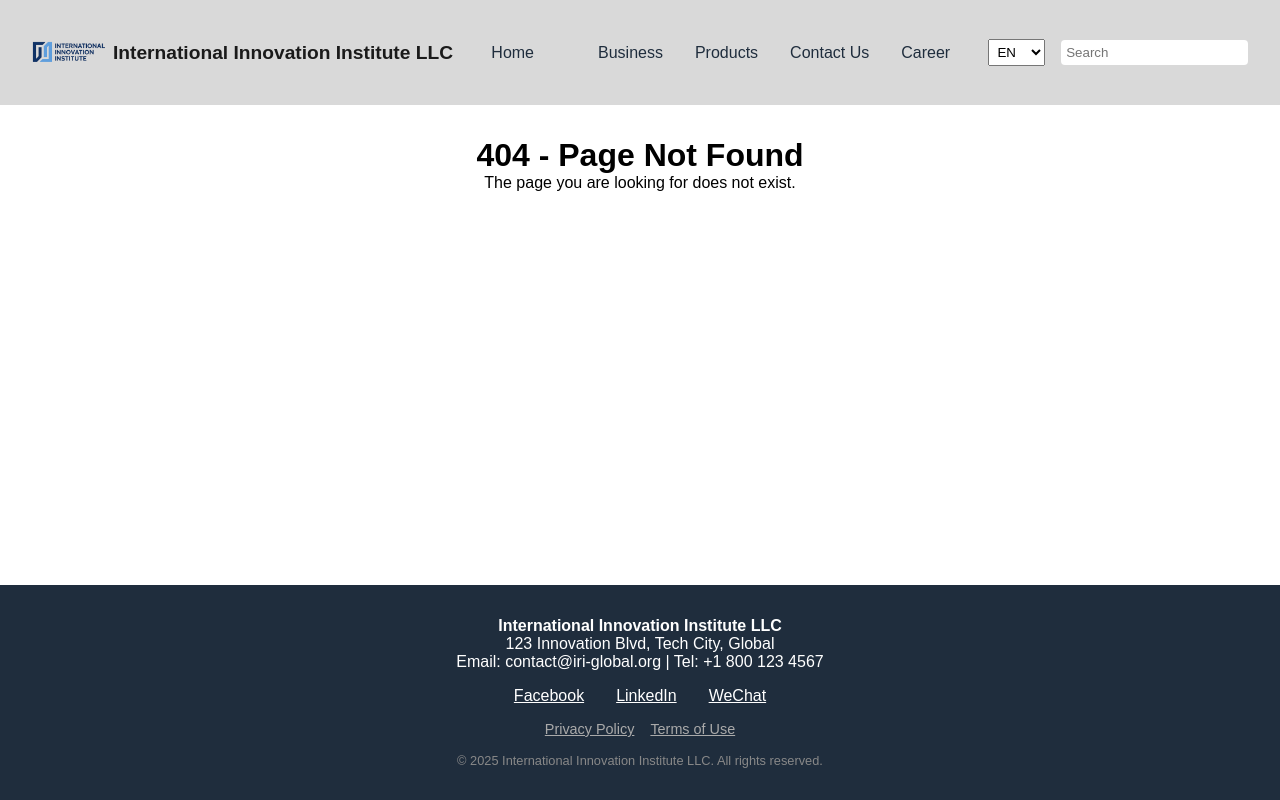
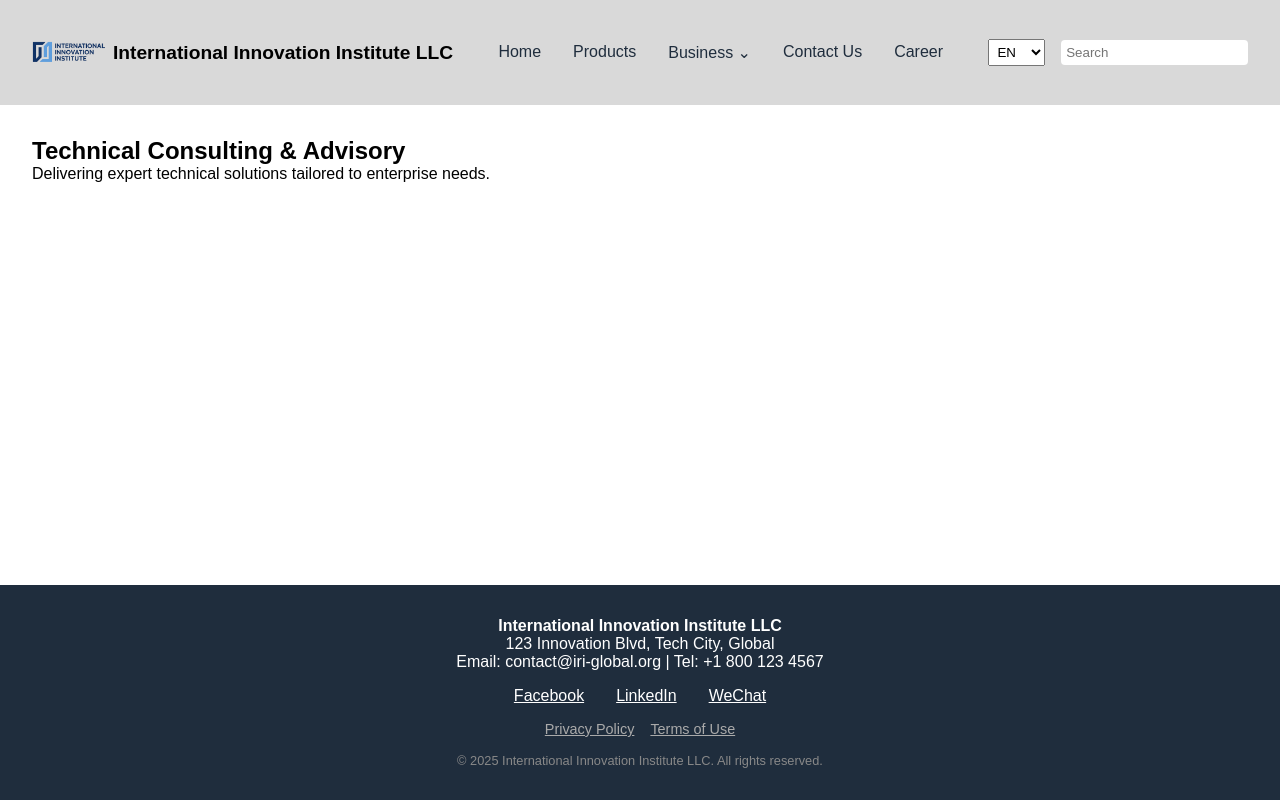
Before and after one commit to YanyuQin0826/industrial-website-react, a React (Vite) app: page /business/consulting in a window 1280 px wide. Built offline with nearby package versions, Linux system fonts and the light colour scheme.

Commit message:
Implement homepage carousel, business dropdown menu, and search functionality

```diff
--- a/src/App.jsx
+++ b/src/App.jsx
@@ -6,6 +6,11 @@ import Business from './pages/Business';
 import Contact from './pages/Contact';
 import Career from './pages/Career';
 import NotFound from './pages/NotFound';
+
+import BusinessTech from './pages/BusinessTech';
+import BusinessInnovation from './pages/BusinessInnovation';
+import BusinessConsulting from './pages/BusinessConsulting';
+import BusinessApplications from './pages/BusinessApplications';
 
 import Product1 from './pages/Product1';
 import Product2 from './pages/Product2';
@@ -23,6 +28,10 @@ function App() {
         <Route path="products/product3" element={<Product3 />} />
         <Route path="products/product4" element={<Product4 />} />
         <Route path="business" element={<Business />} />
+        <Route path="business/tech" element={<BusinessTech />} />
+        <Route path="business/innovation" element={<BusinessInnovation />} />
+        <Route path="business/consulting" element={<BusinessConsulting />} />
+        <Route path="business/applications" element={<BusinessApplications />} />
         <Route path="contact" element={<Contact />} />
         <Route path="career" element={<Career />} />
         <Route path="*" element={<NotFound />} />
--- a/src/components/Header.jsx
+++ b/src/components/Header.jsx
@@ -1,92 +1,156 @@
-import { Link } from 'react-router-dom';
-import { useContext } from 'react';
+import { Link, useNavigate } from 'react-router-dom';
+import { useContext, useState, useEffect, useRef } from 'react';
 import { LanguageContext } from '../LanguageContext';
 
 const content = {
   en: {
     home: 'Home',
-      career:'Career',
     business: 'Business',
+    businessMenu: [
+      { name: 'Advanced Industrial Technologies', path: '/business/advanced-tech' },
+      { name: 'Innovation Facilitation', path: '/business/innovation' },
+      { name: 'Technical Consulting & Advisory', path: '/business/consulting' },
+      { name: 'Industry Applications', path: '/business/applications' }
+    ],
     products: 'Products',
     contact: 'Contact Us',
+    career: 'Career',
     langSwitch: '中文',
   },
   cn: {
-      home: '首页',
-      career: '招聘信息',
+    home: '网站首页',
     business: '核心业务',
+    businessMenu: [
+      { name: '先进工业技术', path: '/business/advanced-tech' },
+      { name: '创新促进', path: '/business/innovation' },
+      { name: '技术咨询与优化', path: '/business/consulting' },
+      { name: '服务行业与落地成效', path: '/business/applications' }
+    ],
     products: '产品中心',
     contact: '联系我们',
+    career: '招聘信息',
     langSwitch: 'EN',
+  },
+};
+
+// 搜索关键词映射
+const searchMap = {
+  en: {
+    home: '/',
+    career: '/career',
+    contact: '/contact',
+    products: '/products',
+    innovation: '/business/innovation',
+    'advanced industrial technologies': '/business/advanced-tech',
+    'technical consulting': '/business/consulting',
+    'industry applications': '/business/applications',
+  },
+  cn: {
+    网站首页: '/',
+    联系我们: '/contact',
+    产品中心: '/products',
+    招聘信息: '/career',
+    创新促进: '/business/innovation',
+    先进工业技术: '/business/advanced-tech',
+    技术咨询: '/business/consulting',
+    服务行业: '/business/applications',
   },
 };
 
 const Header = () => {
   const { lang, setLang } = useContext(LanguageContext);
   const text = content[lang];
+  const [showDropdown, setShowDropdown] = useState(false);
+  const [searchTerm, setSearchTerm] = useState('');
+  const navigate = useNavigate();
+  const dropdownRef = useRef();
 
-    const toggleLang = () => {
-        setLang(lang === 'en' ? 'cn' : 'en');
+  const handleMenuClick = (path) => {
+    navigate(path);
+    setShowDropdown(false);
+  };
+
+  // 点击外部区域关闭下拉菜单
+  useEffect(() => {
+    const handleClickOutside = (event) => {
+      if (dropdownRef.current && !dropdownRef.current.contains(event.target)) {
+        setShowDropdown(false);
+      }
+    };
+    document.addEventListener('mousedown', handleClickOutside);
+    return () => {
+      document.removeEventListener('mousedown', handleClickOutside);
+    };
+  }, []);
+
+  // 处理搜索功能
+  const handleSearch = () => {
+    const keyword = searchTerm.trim().toLowerCase();
+    const match = Object.entries(searchMap[lang]).find(([key]) =>
+      key.toLowerCase().includes(keyword)
+    );
+    if (match) {
+      navigate(match[1]);
+      setSearchTerm('');
+      setShowDropdown(false);
+    } else {
+      navigate('/notfound');
+    }
   };
 
   return (
-      <header style={{
-        backgroundColor: '#d9d9d9',
-        color: '#1a1a1a',
-        padding: '1rem 2rem',
-        position: 'sticky',
-        top: 0,
-        zIndex: 1000,
-        display: 'flex',
-        justifyContent: 'space-between',
-        alignItems: 'center'
-      }}>
+    <header style={{ backgroundColor: '#d9d9d9', padding: '1rem 2rem', display: 'flex', justifyContent: 'space-between', alignItems: 'center' }}>
       {/* Logo + Company Name */}
       <div style={{ display: 'flex', alignItems: 'center', gap: '0.5rem' }}>
-        <img
-            src="/logo.png"
-            alt="Company Logo"
-            style={{ width: '73px', height: '73px' }}
-        />
-        <span style={{ fontWeight: 'bold', fontSize: '1.2rem' }}>
-          International Innovation Institute LLC
-        </span>
+        <img src="/logo.png" alt="Company Logo" style={{ width: '73px', height: '73px' }} />
+        <span style={{ fontWeight: 'bold', fontSize: '1.2rem' }}>International Innovation Institute LLC</span>
       </div>
 
       {/* Navigation Menu */}
       <nav>
-          <ul style={{
-            listStyle: 'none',
-            display: 'flex',
-            gap: '2rem',
-            padding: 0,
-            margin: 0,
-            alignItems: 'center',
-            }}>
-            <li><Link to="/" style={{ color: '#1f2d3d', textDecoration: 'none' }}>{text.home}</Link></li>
-            <li><a href="#about" style={{ color: '#1f2d3d', textDecoration: 'none' }}>{text.about}</a></li>
-            <li><Link to="/business" style={{ color: '#1f2d3d', textDecoration: 'none' }}>{text.business}</Link></li>
-            <li><Link to="/products" style={{ color: '#1f2d3d', textDecoration: 'none' }}>{text.products}</Link></li>
-            <li><Link to="/contact" style={{ color: '#1f2d3d', textDecoration: 'none' }}>{text.contact}</Link></li>
-            <li><Link to="/career" style={{ color: '#1f2d3d', textDecoration: 'none' }}>{text.career}</Link></li>
+        <ul style={{ display: 'flex', listStyle: 'none', gap: '2rem', margin: 0 }}>
+          <li><Link to="/" style={linkStyle}>{text.home}</Link></li>
+          <li><Link to="/products" style={linkStyle}>{text.products}</Link></li>
+          <li ref={dropdownRef} style={{ position: 'relative' }}>
+            <span onClick={() => setShowDropdown((prev) => !prev)} style={{ ...linkStyle, cursor: 'pointer' }}>
+              {text.business} ⌄
+            </span>
+            {showDropdown && (
+              <ul style={dropdownStyle}>
+                {text.businessMenu.map((item, index) => (
+                  <li key={index}>
+                    <span
+                      onClick={() => handleMenuClick(item.path)}
+                      style={dropdownLinkStyle}
+                    >
+                      {item.name}
+                    </span>
+                  </li>
+                ))}
+              </ul>
+            )}
+          </li>
+          <li><Link to="/contact" style={linkStyle}>{text.contact}</Link></li>
+          <li><Link to="/career" style={linkStyle}>{text.career}</Link></li>
         </ul>
       </nav>
-        {/* Language Selector and Search */}
-        <div style={{
-            display: 'flex',
-            gap: '1rem',
-            alignItems: 'center'
-            }}>
+
+      {/* Language Switcher + Search */}
+      <div style={{ display: 'flex', gap: '1rem', alignItems: 'center' }}>
         <select
           value={lang}
           onChange={(e) => setLang(e.target.value)}
-            style={{ padding: '0.25rem' }}>
+          style={{ padding: '0.25rem' }}
+        >
           <option value="en">EN</option>
           <option value="cn">中文</option>
         </select>
         <input
           type="text"
-            placeholder={lang === 'en' ? "Search" : "搜索"}
+          value={searchTerm}
+          onChange={(e) => setSearchTerm(e.target.value)}
+          onKeyDown={(e) => e.key === 'Enter' && handleSearch()}
+          placeholder={lang === 'en' ? 'Search' : '搜索'}
           style={{ padding: '0.3rem', borderRadius: '4px', border: 'none' }}
         />
       </div>
@@ -94,4 +158,30 @@ const Header = () => {
   );
 };
 
+const linkStyle = {
+  color: '#1f2d3d',
+  textDecoration: 'none',
+};
+
+const dropdownStyle = {
+  position: 'absolute',
+  top: '100%',
+  left: 0,
+  backgroundColor: '#fff',
+  boxShadow: '0 4px 8px rgba(0,0,0,0.15)',
+  padding: '0.5rem 1rem',
+  borderRadius: '6px',
+  display: 'flex',
+  flexDirection: 'column',
+  zIndex: 999,
+  minWidth: '220px',
+};
+
+const dropdownLinkStyle = {
+  color: '#1f2d3d',
+  textDecoration: 'none',
+  padding: '0.4rem 0',
+  cursor: 'pointer',
+};
+
 export default Header;
--- a/src/components/Hero.jsx
+++ b/src/components/Hero.jsx
@@ -1,4 +1,5 @@
 import { useState, useEffect, useContext } from 'react';
+import { useNavigate } from 'react-router-dom';
 import { LanguageContext } from '../LanguageContext';
 
 const content = {
@@ -11,13 +12,11 @@ const content = {
     {
       title: 'From Breakthroughs to Business',
       description: 'Three Core Business Lines Empowering Global Industry',
-      tagline: '•  Advanced Industrial Technologies, \n•  Innovation Facilitation, \n•  Technical Consulting & Optimization',
       image: 'https://via.placeholder.com/800x300?text=Mission+and+Vision',
     },
     {
       title: 'Partner with Us',
       description: 'Let’s Co-Create the Future of Industry',
-      tagline:'Partner with us for innovation, growth, and transformation.',
       image: 'https://via.placeholder.com/800x300?text=Partnership+Invitation',
     },
   ],
@@ -44,60 +43,102 @@ const Hero = () => {
   const [current, setCurrent] = useState(0);
   const { lang } = useContext(LanguageContext);
   const slides = content[lang];
+  const navigate = useNavigate();
 
+  // 自动轮播
   useEffect(() => {
     const interval = setInterval(() => {
       setCurrent((prev) => (prev + 1) % slides.length);
-    }, 10000); // 每 10 秒轮播
+    }, 10000);
     return () => clearInterval(interval);
   }, [slides.length]);
 
   return (
     <section
       style={{
-        backgroundColor: '#ffffffff',
-        padding: '1rem',
-        display: 'flex',
-        flexDirection: 'column',
-        alignItems: 'center',
-        textAlign: 'center',
         position: 'relative',
+        backgroundColor: '#f9f9f9',
+        padding: '2rem 0',
+        marginBottom: '3rem',
       }}
     >
-
-      {/* 图片 + 内容 */}
-      <div style={{ position: 'relative', maxWidth: '800px' }}>
+      {/* 图片容器 */}
+      <div style={{ position: 'relative', maxWidth: '800px', margin: '0 auto' }}>
         <img
           src={slides[current].image}
           alt={slides[current].title}
-          style={{ width: '100%', borderRadius: '8px', marginBottom: '1rem' }}
+          style={{
+            width: '100%',
+            height: 'auto',
+            borderRadius: '10px',
+            display: 'block',
+          }}
         />
+
+        {/* 文字叠加在图片上 */}
+        <div
+          style={{
+            position: 'absolute',
+            top: '25%',
+            left: '50%',
+            transform: 'translateX(-50%)',
+            color: 'black',
+            textAlign: 'center',
+            textShadow: '0 0 6px #ffffffff(0,0,0,0.6)',
+            padding: '1rem',
+            zIndex: 2,
+          }}
+        >
+          <h2 style={{ fontSize: '1.4rem', marginBottom: '0.5rem', color: '#1f2d3d', fontWeight: 'bold',}}>
+            {slides[current].title}
+          </h2>
+          <p style={{ fontSize: '1rem', color: '#333', lineHeight: '1.4', }}>{slides[current].description}</p>
+          <button
+            onClick={() => navigate('/contact')}
+            style={{
+              marginTop: '1rem',
+              marginBottom: '1.8rem',
+              padding: '0.6rem 1.2rem',
+              fontSize: '1rem',
+              borderRadius: '6px',
+              backgroundColor: '#007bff',
+              color: '#fff',
+              border: 'none',
+              cursor: 'pointer',
+            }}
+          >
+            {lang === 'en' ? 'Explore More' : '了解更多'}
+          </button>
         </div>
 
-      <h2>{slides[current].title}</h2>
-      <p>{slides[current].description}</p>
-
-      {/* 底部圆点导航 */}
-      <div style={{ marginTop: '1rem' }}>
+        {/* 圆点导航 */}
+        <div
+          style={{
+            position: 'absolute',
+            top: '80%',
+            left: '50%',
+            transform: 'translateX(-50%)',
+            display: 'flex',
+            gap: '8px',
+            zIndex: 3,
+          }}
+        >
           {slides.map((_, index) => (
             <span
               key={index}
               onClick={() => setCurrent(index)}
               style={{
-              display: 'inline-block',
                 width: '10px',
                 height: '10px',
-              margin: '0 5px',
                 borderRadius: '50%',
-              background: current === index ? '#000' : '#ccc',
+                backgroundColor: current === index ? '#007bff' : '#ccc',
                 cursor: 'pointer',
+                transition: 'background-color 0.3s',
               }}
             />
           ))}
         </div>
-
-      {/* Learn More 按钮 */}
-      <button style={{ marginTop: '1rem', padding: '0.5rem 1rem' }}>Contact Us</button>
+      </div>
     </section>
   );
 };
--- a/src/pages/Business.jsx
+++ b/src/pages/Business.jsx
@@ -1,9 +1,18 @@
-import BusinessCards from "../components/BusinessCards";
-
+// src/pages/Business.jsx
 const Business = () => {
   return (
     <section style={{ padding: '2rem' }}>
-      <BusinessCards />
+      <h2 id="automation">Automation</h2>
+      <p>Details about automation solutions...</p>
+
+      <h2 id="materials">Materials</h2>
+      <p>Information about advanced materials...</p>
+
+      <h2 id="sensors">Sensors</h2>
+      <p>Information about industrial sensors...</p>
+
+      <h2 id="services">Services</h2>
+      <p>Consulting, customization, etc...</p>
     </section>
   );
 };
--- /dev/null
+++ b/src/pages/BusinessApplications.jsx
@@ -0,0 +1,17 @@
+import { useContext } from 'react';
+import { LanguageContext } from '../LanguageContext';
+
+const BusinessApplications = () => {
+const { lang } = useContext(LanguageContext);
+
+return (
+<section style={{ padding: '2rem' }}>
+<h2>{lang === 'cn' ? '服务行业与落地成效' : 'Industry Applications'}</h2>
+<p>{lang === 'cn'
+? '涵盖汽车、电子、医疗、能源等关键行业的应用案例。'
+: 'Case studies in automotive, electronics, healthcare, energy, and more.'}</p>
+</section>
+);
+};
+
+export default BusinessApplications;
--- /dev/null
+++ b/src/pages/BusinessConsulting.jsx
@@ -0,0 +1,17 @@
+import { useContext } from 'react';
+import { LanguageContext } from '../LanguageContext';
+
+const BusinessConsulting = () => {
+const { lang } = useContext(LanguageContext);
+
+return (
+<section style={{ padding: '2rem' }}>
+<h2>{lang === 'cn' ? '技术咨询与优化' : 'Technical Consulting & Advisory'}</h2>
+<p>{lang === 'cn'
+? '为企业提供定制化技术解决方案与专家服务。'
+: 'Delivering expert technical solutions tailored to enterprise needs.'}</p>
+</section>
+);
+};
+
+export default BusinessConsulting;
--- /dev/null
+++ b/src/pages/BusinessInnovation.jsx
@@ -0,0 +1,17 @@
+import { useContext } from 'react';
+import { LanguageContext } from '../LanguageContext';
+
+const BusinessInnovation = () => {
+const { lang } = useContext(LanguageContext);
+
+return (
+<section style={{ padding: '2rem' }}>
+<h2>{lang === 'cn' ? '创新促进' : 'Innovation Facilitation'}</h2>
+<p>{lang === 'cn'
+? '推动科技成果转化与协同创新的孵化平台。'
+: 'Driving collaborative innovation and technology transfer through incubation platforms.'}</p>
+</section>
+);
+};
+
+export default BusinessInnovation;
--- /dev/null
+++ b/src/pages/BusinessTech.jsx
@@ -0,0 +1,17 @@
+import { useContext } from 'react';
+import { LanguageContext } from '../LanguageContext';
+
+const BusinessTech = () => {
+const { lang } = useContext(LanguageContext);
+
+return (
+<section style={{ padding: '2rem' }}>
+<h2>{lang === 'cn' ? '先进工业技术' : 'Advanced Industrial Technologies'}</h2>
+<p>{lang === 'cn'
+? '展示我们在智能制造、自动化设备、工业 AI 等方面的技术成果。'
+: 'Showcasing our expertise in smart manufacturing, automation systems, and industrial AI.'}</p>
+</section>
+);
+};
+
+export default BusinessTech;
--- a/src/pages/Contact.jsx
+++ b/src/pages/Contact.jsx
@@ -29,7 +29,7 @@ const Contact = () => {
   const [formData, setFormData] = useState({
     name: '',
     email: '',
-    phone: '',  // ✅ 新增电话字段
+    phone: '',
     message: '',
   });
   const [submitted, setSubmitted] = useState(false);
--- a/src/pages/Home.jsx
+++ b/src/pages/Home.jsx
@@ -1,31 +1,98 @@
-import { Link } from 'react-router-dom';
+import Hero from '../components/Hero';
 import AboutSection from '../components/AboutSection';
+import { useContext } from 'react';
+import { LanguageContext } from '../LanguageContext';
+import { useNavigate } from 'react-router-dom';
+
+const businessCards = {
+  en: [
+    {
+      title: 'Advanced Industrial Technologies',
+      description: 'Explore smart manufacturing, industrial automation, and cutting-edge tech solutions.',
+      path: '/business/advanced-tech',
+      image: 'https://via.placeholder.com/400x200?text=Advanced+Tech',
+    },
+    {
+      title: 'Innovation Facilitation',
+      description: 'We empower global collaboration through strategic innovation facilitation services.',
+      path: '/business/innovation',
+      image: 'https://via.placeholder.com/400x200?text=Innovation+Services',
+    },
+    {
+      title: 'Technical Consulting & Advisory',
+      description: 'Professional advice, technical optimization, and implementation consulting.',
+      path: '/business/consulting',
+      image: 'https://via.placeholder.com/400x200?text=Consulting',
+    },
+  ],
+  cn: [
+    {
+      title: '先进工业技术',
+      description: '探索智能制造、工业自动化与前沿科技解决方案。',
+      path: '/business/advanced-tech',
+      image: 'https://via.placeholder.com/400x200?text=先进技术',
+    },
+    {
+      title: '创新促进',
+      description: '通过战略性创新促进服务，推动全球合作。',
+      path: '/business/innovation',
+      image: 'https://via.placeholder.com/400x200?text=创新服务',
+    },
+    {
+      title: '技术咨询与优化',
+      description: '提供专业建议、技术优化与落地咨询服务。',
+      path: '/business/consulting',
+      image: 'https://via.placeholder.com/400x200?text=技术咨询',
+    },
+  ],
+};
 
 const Home = () => {
+  const { lang } = useContext(LanguageContext);
+  const navigate = useNavigate();
+  const cards = businessCards[lang];
+
   return (
     <div>
-      <section style={{
-        backgroundImage: "url('/your-image-path.jpg')",
-        backgroundSize: 'cover',
-        backgroundPosition: 'center',
-        height: '100vh',
-        display: 'flex',
-        flexDirection: 'column',
-        justifyContent: 'center',
-        alignItems: 'center',
-        color: 'white',
-        textAlign: 'center'
-      }}>
-        <h1 style={{ fontSize: '3rem' }}>Welcome to Our Company</h1>
-        <Link to="/contact">
-          <button style={{ marginTop: '1rem', padding: '0.75rem 1.5rem', fontSize: '1rem' }}>
-            Contact Us
-          </button>
-        </Link>
+      {/* 顶部轮播 */}
+      <Hero />
+
+      {/* About Us 区块 */}
+      <section id="about" style={{ padding: '4rem 1rem', backgroundColor: '#f7f9fb' }}>
+        <AboutSection />
       </section>
 
-      <section id="about" style={{ padding: '2rem' }}>
-        <AboutSection />
+      {/* Core Business 三个板块卡片展示 */}
+      <section style={{ padding: '4rem 1rem', backgroundColor: '#ffffff' }}>
+        <h2 style={{ textAlign: 'center', marginBottom: '2rem' }}>
+          {lang === 'en' ? 'Core Business Areas' : '核心业务板块'}
+        </h2>
+        <div style={{
+          display: 'flex',
+          flexWrap: 'wrap',
+          justifyContent: 'center',
+          gap: '2rem',
+        }}>
+          {cards.map((card, index) => (
+            <div key={index} style={{
+              width: '320px',
+              borderRadius: '10px',
+              boxShadow: '0 4px 12px rgba(0,0,0,0.1)',
+              overflow: 'hidden',
+              cursor: 'pointer',
+              transition: 'transform 0.3s',
+            }} onClick={() => navigate(card.path)}
+              onMouseOver={(e) => e.currentTarget.style.transform = 'scale(1.03)'}
+              onMouseOut={(e) => e.currentTarget.style.transform = 'scale(1)'}
+            >
+              <img src={card.image} alt={card.title} style={{ width: '100%', height: 'auto' }} />
+              <div style={{ padding: '1rem' }}>
+                <h3 style={{ marginBottom: '0.5rem' }}>{card.title}</h3>
+                <p style={{ color: '#555' }}>{card.description}</p>
+              </div>
+            </div>
+          ))}
+        </div>
       </section>
     </div>
   );
```
Lines whose indentation alone changed are shown as unchanged.
